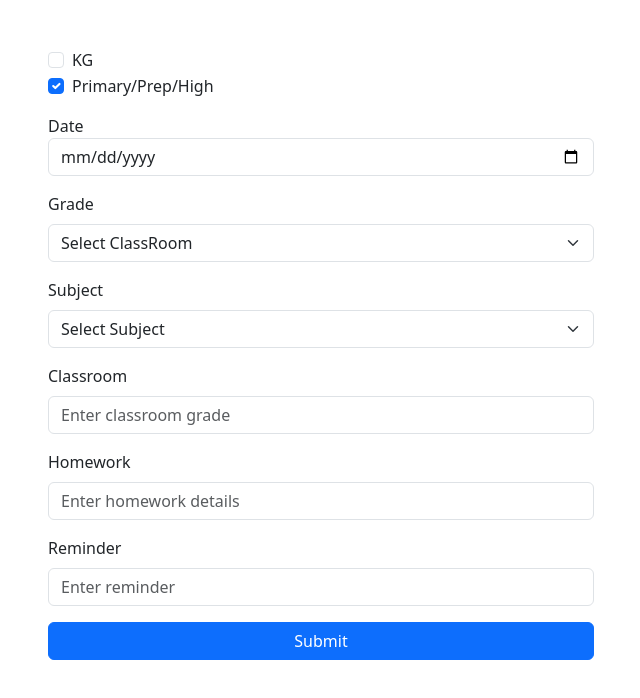
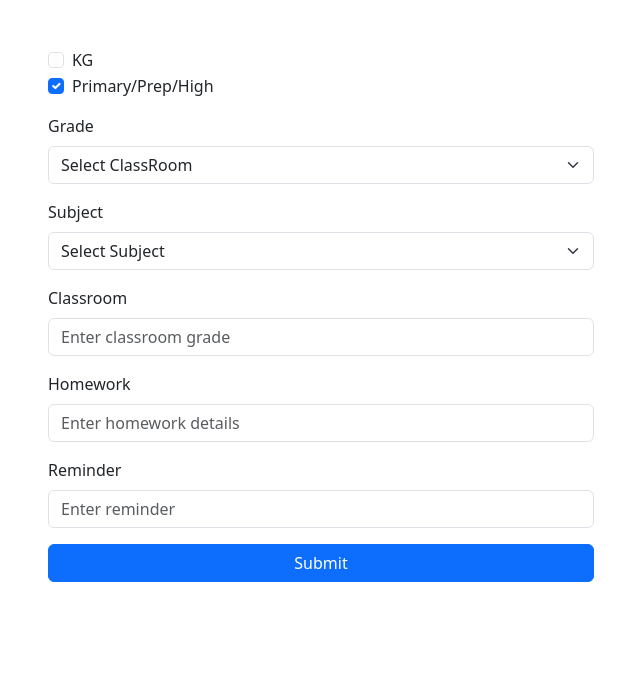
Before and after one commit to Amrwebprog/TeacherSystem-tow, a plain HTML site: page index.html in a window 1280 px wide. Shown: the whole page, without its empty margins (319-959 px from the left). Drawn offline with nearby package versions, Linux system fonts and the light colour scheme; some packages are replaced by stand-ins of ours; a script that the page names is missing.

Commit message:
Date Input deleted

```diff
--- a/index.html
+++ b/index.html
@@ -24,11 +24,7 @@
                         </div>
                     </div>
 
-                    <!-- Date Selection -->
-                    <div class="mb-3">
-                        <label for="date">Date</label>
-                        <input type="date" id="date" class="form-control">
-                    </div>
+
 
                     <!-- Primary/Prep/High Content -->
                     <div id="primaryContent">
```
